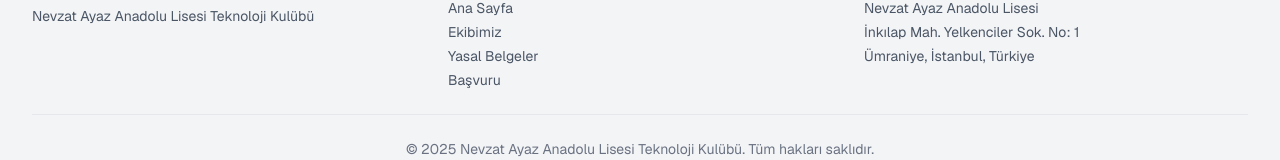
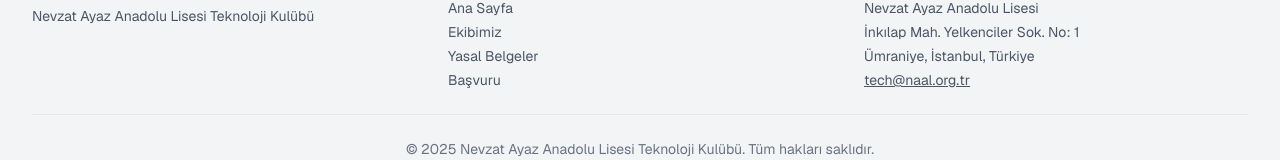
Before and after one commit to naaltech/website, a Next.js app: page / in a window 1280 px wide. Shown: the part 3269-3429 px from the top of the page. Built offline with nearby package versions, Linux system fonts and the light colour scheme.

Commit message:
Update footer.tsx

```diff
--- a/components/footer.tsx
+++ b/components/footer.tsx
@@ -42,6 +42,11 @@
               <p>Nevzat Ayaz Anadolu Lisesi</p>
               <p>İnkılap Mah. Yelkenciler Sok. No: 1</p>
               <p>Ümraniye, İstanbul, Türkiye</p>
+              <p>
+                <a href="mailto:tech@naal.org.tr" className="hover:text-gray-900 underline">
+                  tech@naal.org.tr
+                </a>
+              </p>
             </div>
           </div>
         </div>
```
